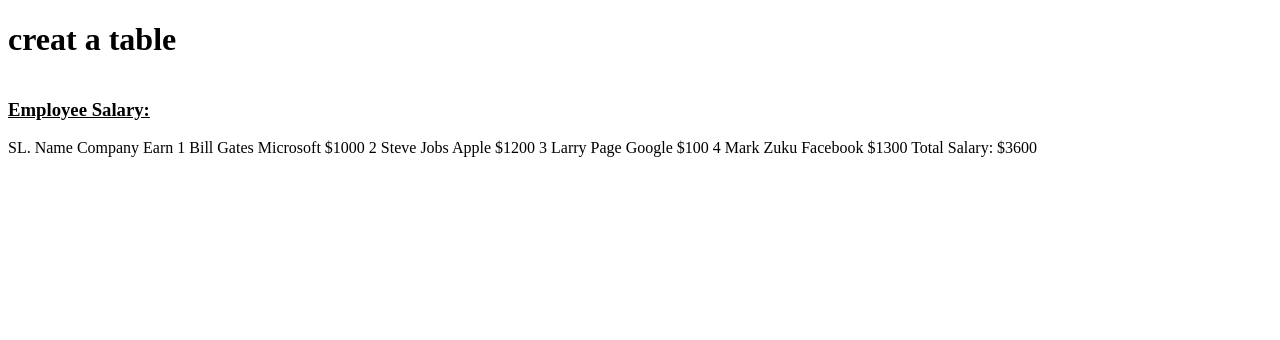
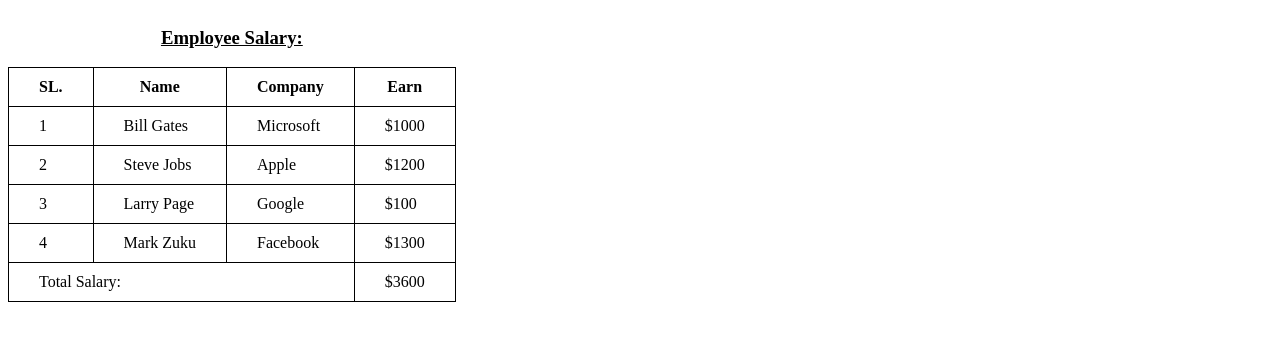
Before and after one commit to MosharrofHossain44/creat-table-nav-new, a plain HTML site: page index.html in a window 1280 px wide. Drawn offline with Linux system fonts and the light colour scheme.

Commit message:
third commit

```diff
--- a/index.html
+++ b/index.html
@@ -4,10 +4,19 @@
     <meta charset="UTF-8">
     <meta name="viewport" content="width=device-width, initial-scale=1.0">
     <title>Table</title>
+    <style>
+        th,td{
+            border: 1px solid black;
+            padding: 10px 30px;
+
+        }
+        table{
+            border-collapse: collapse;
+        }
+    </style>
 </head>
 <body>
-    <h1>creat a table</h1>
-    <table></table>
+    <table>
         <thead>
             <caption><h3><u>Employee Salary:</u></h3></caption>
             <tr>
```
